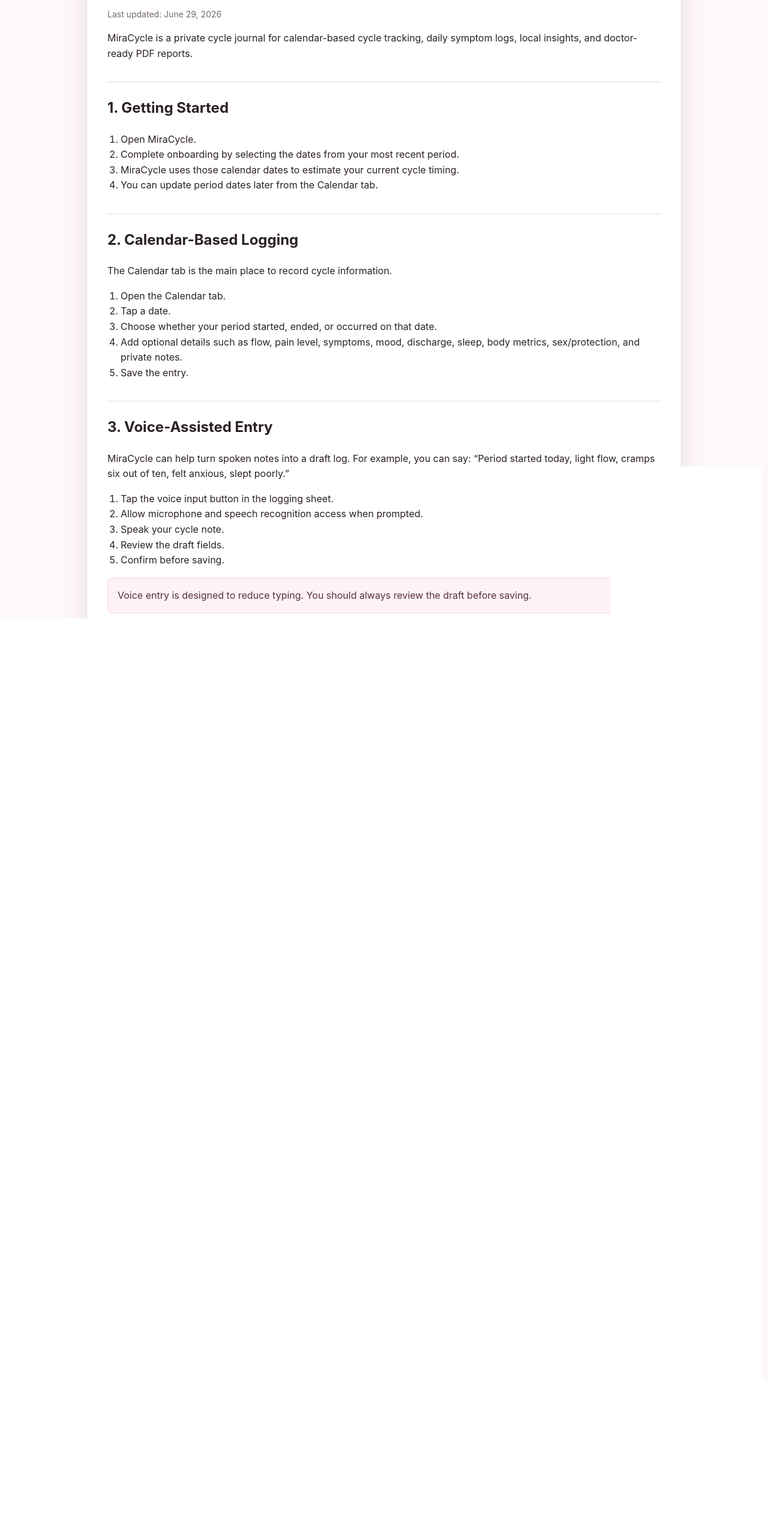
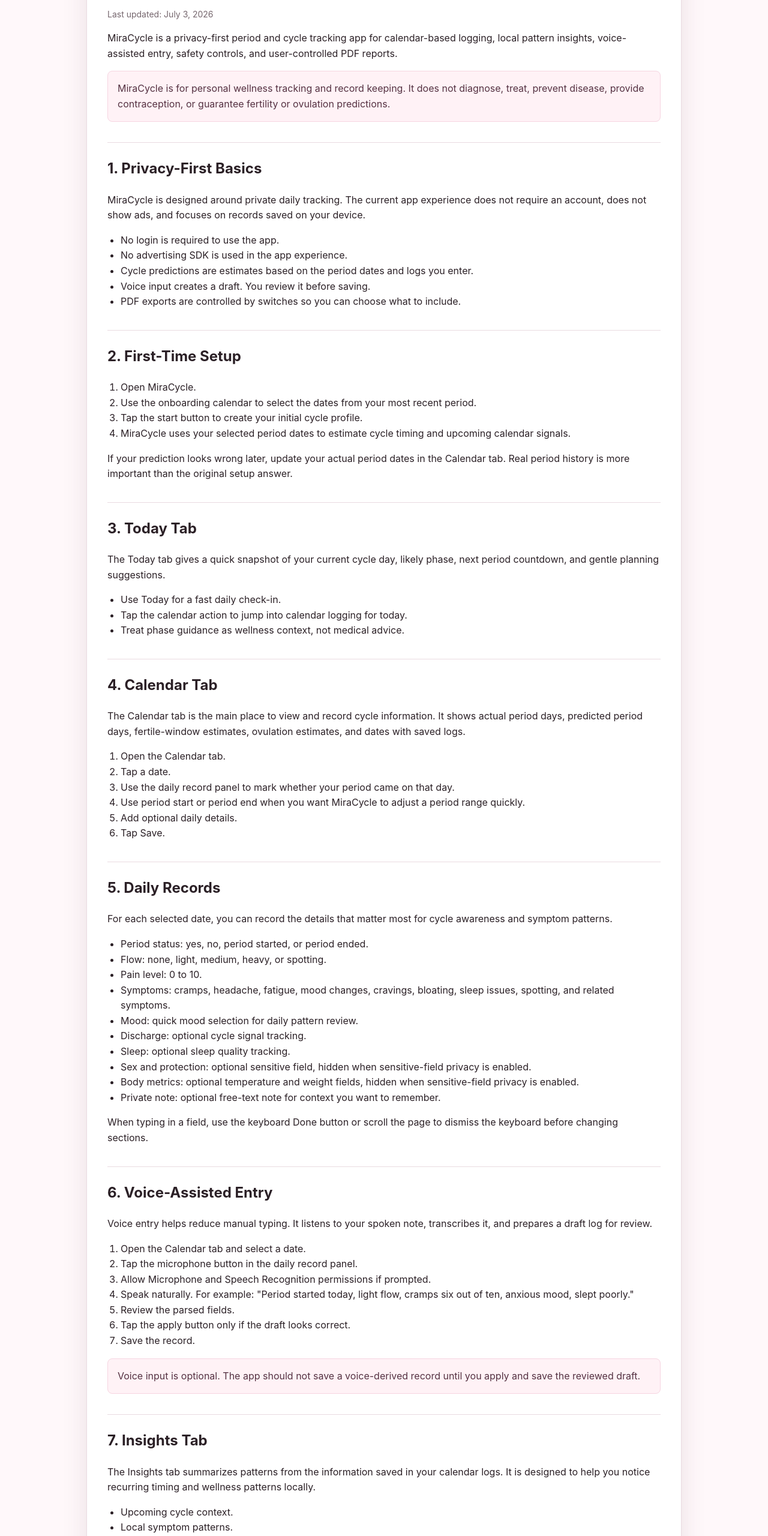
Before and after one commit to kevincy/cycleappsupport, a plain HTML site: page user-guide.html in a window 1280 px wide. Shown: the part 240-2800 px from the top of the page at 60% size. Drawn offline with Linux system fonts and the light colour scheme.

Commit message:
Refresh MiraCycle user guide

```diff
--- a/user-guide.html
+++ b/user-guide.html
@@ -4,7 +4,7 @@
     <meta charset="utf-8">
     <meta name="viewport" content="width=device-width, initial-scale=1">
     <title>MiraCycle User Guide</title>
-    <meta name="description" content="User guide for MiraCycle cycle tracking, calendar logging, voice entry, Insights, and PDF reports.">
+    <meta name="description" content="User guide for MiraCycle private period tracking, calendar logging, voice entry, Insights, privacy controls, and PDF reports.">
     <link rel="stylesheet" href="styles.css">
   </head>
   <body>
@@ -23,64 +23,151 @@
     <main class="content">
       <article class="doc">
         <h1>User Guide</h1>
-        <p class="meta">Last updated: June 29, 2026</p>
+        <p class="meta">Last updated: July 3, 2026</p>
 
-        <p>MiraCycle is a private cycle journal for calendar-based cycle tracking, daily symptom logs, local insights, and doctor-ready PDF reports.</p>
+        <p>MiraCycle is a privacy-first period and cycle tracking app for calendar-based logging, local pattern insights, voice-assisted entry, safety controls, and user-controlled PDF reports.</p>
 
-        <h2>1. Getting Started</h2>
+        <p class="note">MiraCycle is for personal wellness tracking and record keeping. It does not diagnose, treat, prevent disease, provide contraception, or guarantee fertility or ovulation predictions.</p>
+
+        <h2>1. Privacy-First Basics</h2>
+        <p>MiraCycle is designed around private daily tracking. The current app experience does not require an account, does not show ads, and focuses on records saved on your device.</p>
+        <ul>
+          <li>No login is required to use the app.</li>
+          <li>No advertising SDK is used in the app experience.</li>
+          <li>Cycle predictions are estimates based on the period dates and logs you enter.</li>
+          <li>Voice input creates a draft. You review it before saving.</li>
+          <li>PDF exports are controlled by switches so you can choose what to include.</li>
+        </ul>
+
+        <h2>2. First-Time Setup</h2>
         <ol>
           <li>Open MiraCycle.</li>
-          <li>Complete onboarding by selecting the dates from your most recent period.</li>
-          <li>MiraCycle uses those calendar dates to estimate your current cycle timing.</li>
-          <li>You can update period dates later from the Calendar tab.</li>
+          <li>Use the onboarding calendar to select the dates from your most recent period.</li>
+          <li>Tap the start button to create your initial cycle profile.</li>
+          <li>MiraCycle uses your selected period dates to estimate cycle timing and upcoming calendar signals.</li>
         </ol>
+        <p>If your prediction looks wrong later, update your actual period dates in the Calendar tab. Real period history is more important than the original setup answer.</p>
 
-        <h2>2. Calendar-Based Logging</h2>
-        <p>The Calendar tab is the main place to record cycle information.</p>
+        <h2>3. Today Tab</h2>
+        <p>The Today tab gives a quick snapshot of your current cycle day, likely phase, next period countdown, and gentle planning suggestions.</p>
+        <ul>
+          <li>Use Today for a fast daily check-in.</li>
+          <li>Tap the calendar action to jump into calendar logging for today.</li>
+          <li>Treat phase guidance as wellness context, not medical advice.</li>
+        </ul>
+
+        <h2>4. Calendar Tab</h2>
+        <p>The Calendar tab is the main place to view and record cycle information. It shows actual period days, predicted period days, fertile-window estimates, ovulation estimates, and dates with saved logs.</p>
         <ol>
           <li>Open the Calendar tab.</li>
           <li>Tap a date.</li>
-          <li>Choose whether your period started, ended, or occurred on that date.</li>
-          <li>Add optional details such as flow, pain level, symptoms, mood, discharge, sleep, body metrics, sex/protection, and private notes.</li>
-          <li>Save the entry.</li>
+          <li>Use the daily record panel to mark whether your period came on that day.</li>
+          <li>Use period start or period end when you want MiraCycle to adjust a period range quickly.</li>
+          <li>Add optional daily details.</li>
+          <li>Tap Save.</li>
         </ol>
 
-        <h2>3. Voice-Assisted Entry</h2>
-        <p>MiraCycle can help turn spoken notes into a draft log. For example, you can say: “Period started today, light flow, cramps six out of ten, felt anxious, slept poorly.”</p>
+        <h2>5. Daily Records</h2>
+        <p>For each selected date, you can record the details that matter most for cycle awareness and symptom patterns.</p>
+        <ul>
+          <li>Period status: yes, no, period started, or period ended.</li>
+          <li>Flow: none, light, medium, heavy, or spotting.</li>
+          <li>Pain level: 0 to 10.</li>
+          <li>Symptoms: cramps, headache, fatigue, mood changes, cravings, bloating, sleep issues, spotting, and related symptoms.</li>
+          <li>Mood: quick mood selection for daily pattern review.</li>
+          <li>Discharge: optional cycle signal tracking.</li>
+          <li>Sleep: optional sleep quality tracking.</li>
+          <li>Sex and protection: optional sensitive field, hidden when sensitive-field privacy is enabled.</li>
+          <li>Body metrics: optional temperature and weight fields, hidden when sensitive-field privacy is enabled.</li>
+          <li>Private note: optional free-text note for context you want to remember.</li>
+        </ul>
+        <p>When typing in a field, use the keyboard Done button or scroll the page to dismiss the keyboard before changing sections.</p>
+
+        <h2>6. Voice-Assisted Entry</h2>
+        <p>Voice entry helps reduce manual typing. It listens to your spoken note, transcribes it, and prepares a draft log for review.</p>
         <ol>
-          <li>Tap the voice input button in the logging sheet.</li>
-          <li>Allow microphone and speech recognition access when prompted.</li>
-          <li>Speak your cycle note.</li>
-          <li>Review the draft fields.</li>
-          <li>Confirm before saving.</li>
+          <li>Open the Calendar tab and select a date.</li>
+          <li>Tap the microphone button in the daily record panel.</li>
+          <li>Allow Microphone and Speech Recognition permissions if prompted.</li>
+          <li>Speak naturally. For example: "Period started today, light flow, cramps six out of ten, anxious mood, slept poorly."</li>
+          <li>Review the parsed fields.</li>
+          <li>Tap the apply button only if the draft looks correct.</li>
+          <li>Save the record.</li>
         </ol>
-        <p class="note">Voice entry is designed to reduce typing. You should always review the draft before saving.</p>
+        <p class="note">Voice input is optional. The app should not save a voice-derived record until you apply and save the reviewed draft.</p>
 
-        <h2>4. Insights</h2>
-        <p>The Insights tab summarizes patterns based on your saved calendar logs. It can help you notice timing shifts, symptom clusters, pain patterns, and recurring mood or sleep changes.</p>
+        <h2>7. Insights Tab</h2>
+        <p>The Insights tab summarizes patterns from the information saved in your calendar logs. It is designed to help you notice recurring timing and wellness patterns locally.</p>
+        <ul>
+          <li>Upcoming cycle context.</li>
+          <li>Local symptom patterns.</li>
+          <li>Pain and flow trends.</li>
+          <li>Mood and sleep associations.</li>
+          <li>Cycle stability signals.</li>
+          <li>Doctor-ready report export.</li>
+        </ul>
+        <p>Insights are based on your saved logs. If a day was not saved in Calendar, it should not appear as user-entered information in the exported report.</p>
 
-        <h2>5. PDF Doctor Report</h2>
-        <p>MiraCycle can generate a local PDF summary for appointments. The report can include recent calendar logs, actual period history, cycle timing, and selected details.</p>
-        <p>File names use this format:</p>
+        <h2>8. PDF Report Export</h2>
+        <p>MiraCycle can generate a local PDF summary for a healthcare appointment or personal archive. The export is created from your calendar period history and saved daily logs.</p>
+        <p>Default report file name format:</p>
         <p><strong>MiraCycle_Report_YYYYMMDD-YYYYMMDD_YYYYMMDD_HHMMSS.pdf</strong></p>
+        <p>Before sharing, review the export switches in Insights. You can include or exclude:</p>
+        <ul>
+          <li>Period history.</li>
+          <li>Flow.</li>
+          <li>Pain.</li>
+          <li>Symptoms.</li>
+          <li>Mood.</li>
+          <li>Discharge.</li>
+          <li>Sleep.</li>
+          <li>Sex and protection.</li>
+          <li>Body metrics.</li>
+          <li>Private notes.</li>
+        </ul>
+        <p>Private notes, sex/protection, and body metrics can be sensitive. Keep those switches off unless you intentionally want to share them.</p>
 
-        <h2>6. Export Privacy Controls</h2>
-        <p>Before sharing a PDF report, use the export switches in Insights to choose what appears in the report. You can include or exclude period history, flow, pain, symptoms, mood, discharge, sleep, sex/protection, body metrics, and private notes.</p>
-        <p>Private notes, sex/protection, and body metrics are sensitive. Review export settings before sharing with anyone.</p>
+        <h2>9. Privacy Tab</h2>
+        <p>The Privacy tab contains controls for reducing accidental exposure of sensitive cycle data.</p>
+        <ul>
+          <li>Local-only storage preference.</li>
+          <li>Anonymous mode preference.</li>
+          <li>Optional sync preference, if available in your app version.</li>
+          <li>Include or exclude private notes in doctor reports.</li>
+          <li>Face ID app lock.</li>
+          <li>Quick Hide button.</li>
+          <li>Blur when the app is inactive.</li>
+          <li>Hide sensitive fields in daily logging.</li>
+          <li>Emergency local data deletion.</li>
+        </ul>
+        <p>Use Face ID lock and Quick Hide if you are concerned about someone seeing your phone while the app is open. Use emergency clear only when you intentionally want to remove local cycle data from the device.</p>
 
-        <h2>7. Deleting or Resetting Data</h2>
-        <p>If available in your version, open Privacy or Settings and choose the option to delete local data. This removes saved profile information, logs, period dates, and privacy settings from the device.</p>
+        <h2>10. Permissions</h2>
+        <h3>Microphone</h3>
+        <p>Used only when you choose voice entry.</p>
+        <h3>Speech Recognition</h3>
+        <p>Used to transcribe your spoken cycle note into a draft log.</p>
+        <h3>Face ID</h3>
+        <p>Used only when App Lock is enabled.</p>
+        <p>If a permission is denied, open iOS Settings, find MiraCycle, and adjust the permission there.</p>
 
-        <h2>8. Troubleshooting</h2>
-        <h3>My prediction looks wrong</h3>
-        <p>Update your actual period dates in the Calendar tab. Predictions improve when your logged dates reflect your real cycle history.</p>
+        <h2>11. iPhone and iPad</h2>
+        <p>MiraCycle supports iPhone and iPad. On iPad, the app is intended to run as a full-screen app. If it appears in a small compatibility window, make sure you are using the latest version from TestFlight or the App Store.</p>
+
+        <h2>12. Troubleshooting</h2>
+        <h3>My predicted period looks wrong</h3>
+        <p>Open Calendar and correct your actual period dates. Predictions improve when your saved period history reflects what actually happened.</p>
+        <h3>I cannot dismiss the keyboard</h3>
+        <p>Tap Done on the keyboard toolbar, scroll the page, save the entry, or switch sections. These actions should dismiss the keyboard in current versions.</p>
         <h3>Voice input is unavailable</h3>
-        <p>Check iOS Settings and make sure MiraCycle has microphone and speech recognition permissions.</p>
-        <h3>I cannot find the exported PDF</h3>
-        <p>Use the iOS share sheet to save the PDF to Files, send it by email, or share it with a clinician. The PDF is generated locally when you share it.</p>
+        <p>Check iOS Settings and confirm that MiraCycle has Microphone and Speech Recognition access. Also check that Speech Recognition is available for your device and language.</p>
+        <h3>The PDF does not include a field I expected</h3>
+        <p>Open Insights and check the export switches. The report includes only the categories that are turned on and available from saved calendar logs.</p>
+        <h3>I want to remove my data</h3>
+        <p>Open Privacy and use the emergency local data deletion option if available. This is intended to remove local app data from the device.</p>
 
-        <h2>9. Important Wellness Notice</h2>
-        <p>MiraCycle is for personal wellness tracking and record keeping. It does not diagnose, treat, prevent disease, provide contraception, or guarantee fertility predictions. Consult a qualified healthcare professional before making medical decisions.</p>
+        <h2>13. Wellness Notice</h2>
+        <p>MiraCycle is a wellness and personal record-keeping tool. It is not a medical device. It does not diagnose medical conditions, recommend treatment, provide contraception, or guarantee fertility, ovulation, or pregnancy outcomes. For medical questions, unusual symptoms, severe pain, heavy bleeding, pregnancy concerns, or urgent health issues, contact a qualified healthcare professional or emergency services.</p>
       </article>
     </main>
 
```
Also changed, not shown: index.html (+4 -4 lines), 1 other file.
